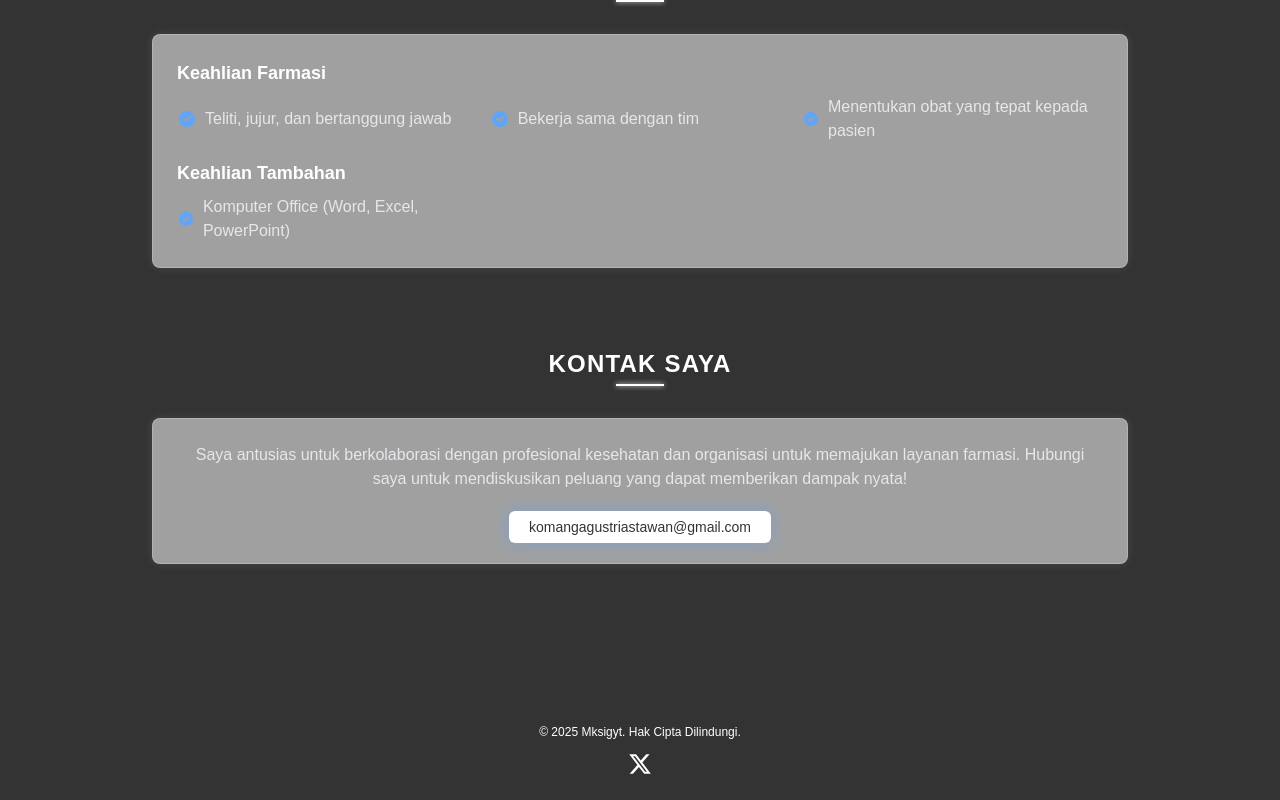
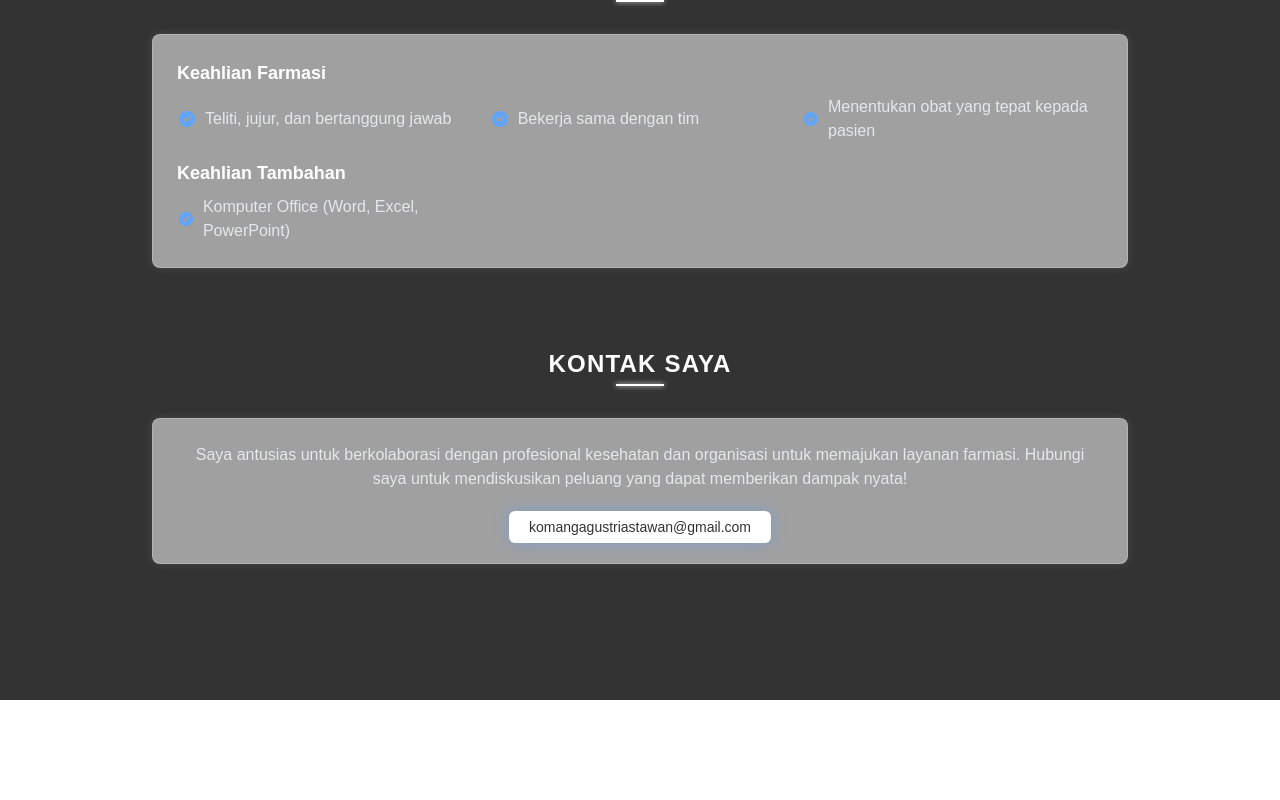
Before and after one commit to broman0x/portofoliokomang, a React (Create React App) app: page / in a window 1280 px wide. Shown: the part 1680-2480 px from the top of the page. After the commit the page ends 2380 px from the top, so only its background shows below. Built offline with nearby package versions, Linux system fonts and the light colour scheme.

Commit message:
Update App.jsx

```diff
--- a/src/App.jsx
+++ b/src/App.jsx
@@ -52,25 +52,6 @@ const App = () => {
           <Contact />
         </motion.section>
       </motion.main>
-      <footer className="bg-[#333333] text-[#FFFFFF] text-center py-6">
-        <div className="container">
-          <p className="text-xs mb-3">© 2025 Mksigyt. Hak Cipta Dilindungi.</p>
-          <motion.a
-            href="https://x.com/mksigyt"
-            className="footer-link"
-            aria-label="Kunjungi profil Twitter Mksigyt"
-            whileHover={{
-              scale: 1.2,
-              color: '#E2E8F0',
-              textShadow: '0 0 8px rgba(226, 232, 240, 0.8)',
-            }}
-            target="_blank"
-            rel="noopener noreferrer"
-          >
-            <FaXTwitter className="text-xl sm:text-2xl mx-auto" />
-          </motion.a>
-        </div>
-      </footer>
     </div>
   );
 };
```
